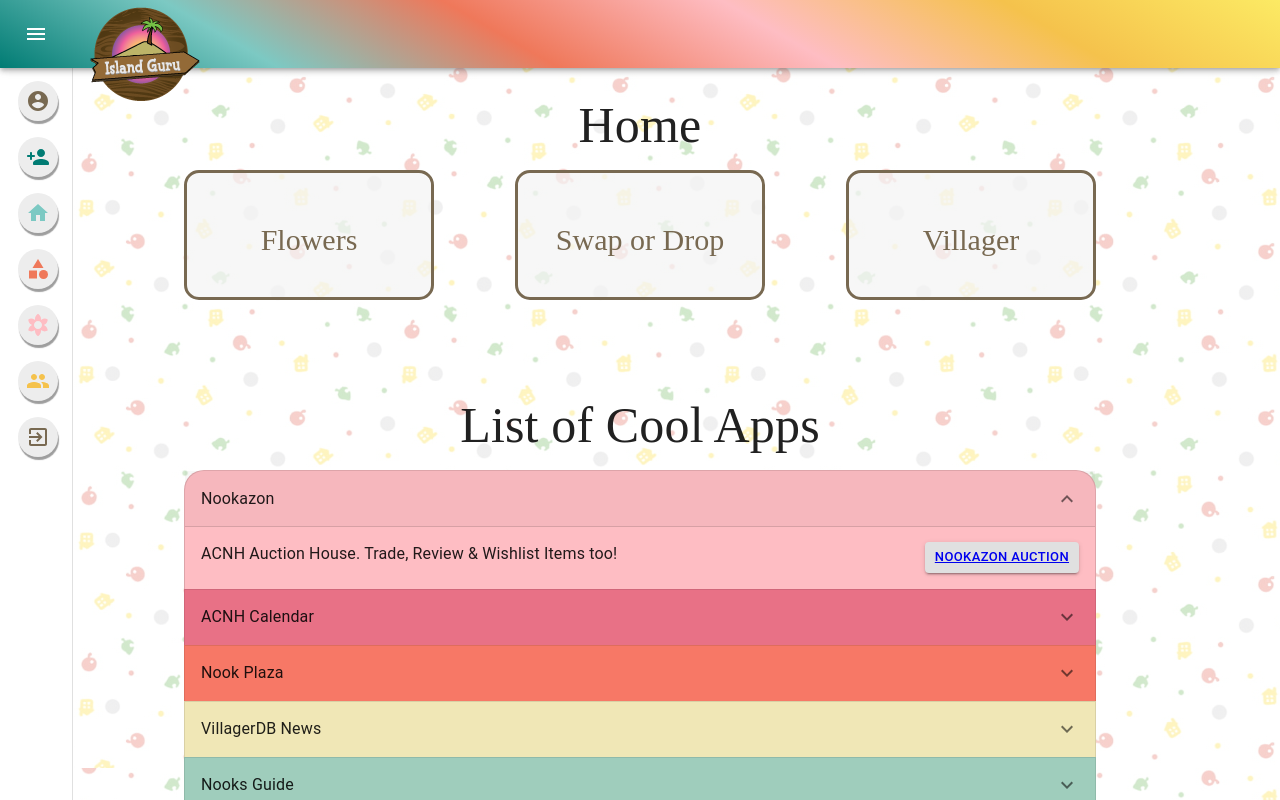
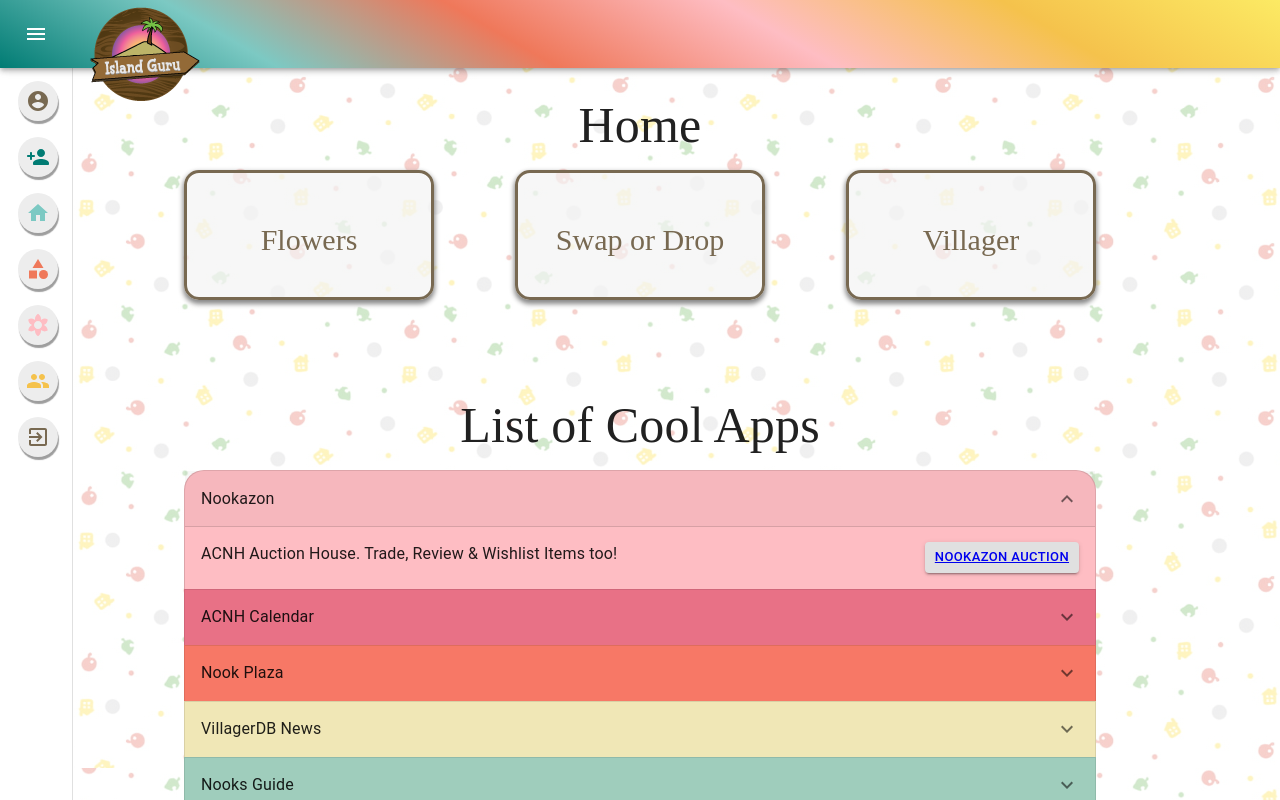
Before and after one commit to gregstead/island_assistant, a React (Create React App) app in the folder client/: page /home in a window 1280 px wide. Shown: the top 800 px of the page. Built offline with nearby package versions, Linux system fonts and the light colour scheme.

Commit message:
added drop shadow to the 3 link boxes

```diff
--- a/client/src/pages/Home.jsx
+++ b/client/src/pages/Home.jsx
@@ -62,19 +62,19 @@ export default function CustomizedAccordions() {
       <Container id="container-style" maxWidth='md' style={{display: 'flex', justifyContent: 'space-between', alignItems: 'center', }}>
 
         <Link id="link" to='/flowers'>
-          <Box id="home-card">
+          <Box id="home-card" style={{ boxShadow: "0px 3px 5px 1px #888888"}}>
             <Typography id="home-text" component="h2" variant="h5">Flowers</Typography>
           </Box>
         </Link>
 
         <Link id="link" to='/items'>
-          <Box id="home-card">
+          <Box id="home-card" style={{ boxShadow: "0px 3px 5px 1px #888888" }}>
             <Typography id="home-text" component="h2" variant="h5">Swap or Drop</Typography>
           </Box>
         </Link>
 
         <Link id="link" to='/villagers'>
-          <Box id="home-card">
+          <Box id="home-card" style={{ boxShadow: "0px 3px 5px 1px #888888"}}>
             <Typography id="home-text" component="h2" variant="h5">Villager</Typography>
           </Box>
         </Link>
```
